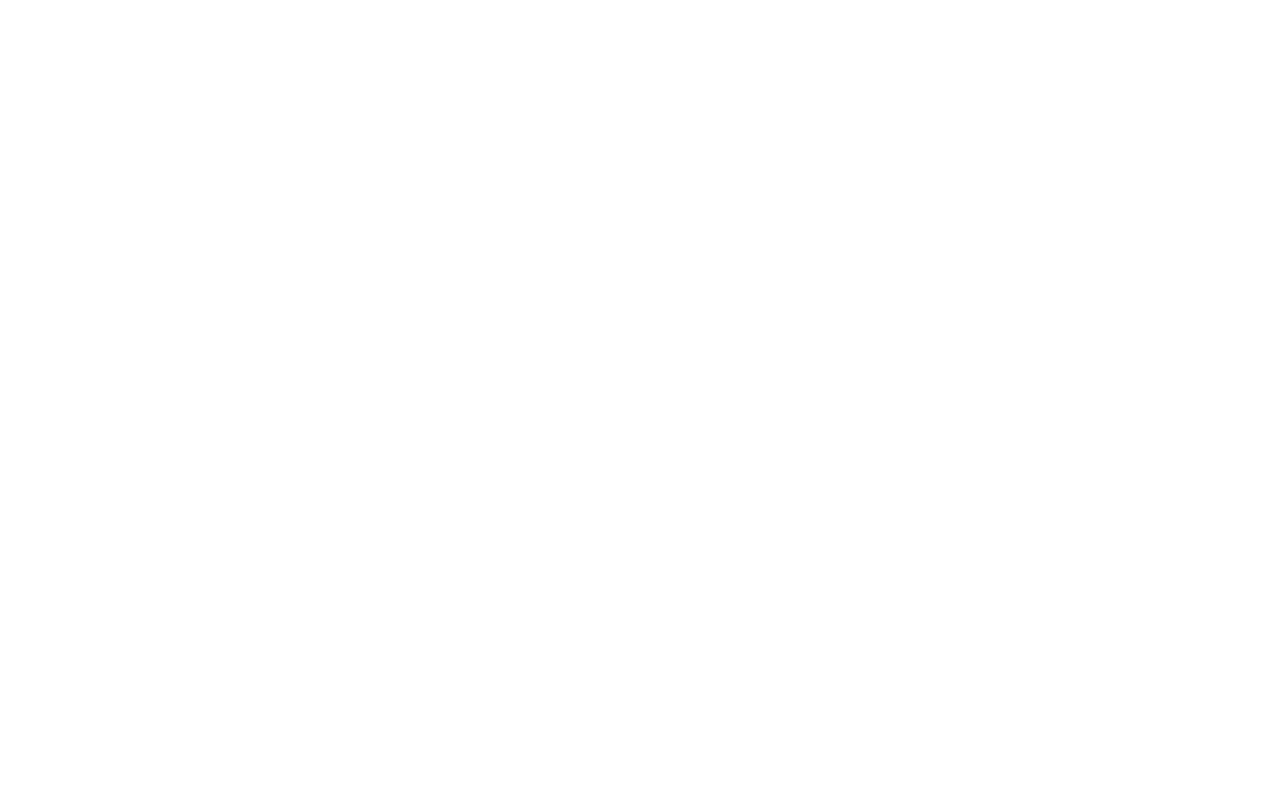
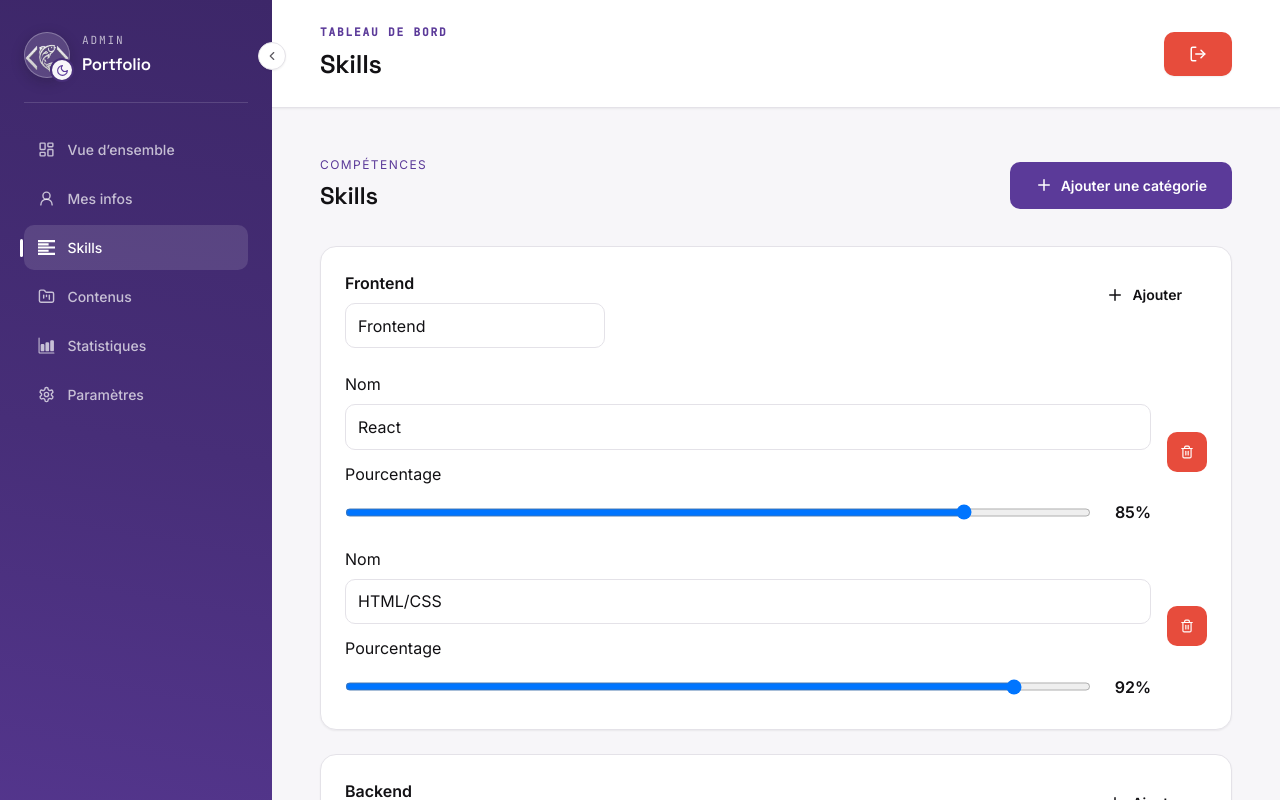
Before and after one commit to gedeon2306/portfolio, a React (Vite) app in the folder admin/: page /dashboard/skills in a window 1280 px wide. Before the commit this address had no page. Built offline with nearby package versions, Linux system fonts and the light colour scheme.

Commit message:
feat(Page): prototipe de la page skills

```diff
--- a/admin/src/components/DashboardLayout.tsx
+++ b/admin/src/components/DashboardLayout.tsx
@@ -12,6 +12,7 @@ import {
   LuX,
   LuUserRound
 } from 'react-icons/lu';
+import { ImParagraphLeft } from "react-icons/im";
 import { FiLogOut } from "react-icons/fi";
 import { IoBarChart } from "react-icons/io5";
 import { useTheme } from '../context/ThemeContext';
@@ -22,6 +23,7 @@ import '../css/DashboardLayout.css';
 const navigation = [
   { to: '/dashboard', label: 'Vue d’ensemble', icon: LuLayoutDashboard },
   { to: '/dashboard/myinfo', label: 'Mes infos', icon: LuUserRound },
+  { to: '/dashboard/skills', label: 'Skills', icon: ImParagraphLeft },
   { to: '/dashboard/content', label: 'Contenus', icon: LuFolderKanban },
   { to: '/dashboard/analytics', label: 'Statistiques', icon: IoBarChart },
   { to: '/dashboard/settings', label: 'Paramètres', icon: LuSettings },
--- a/admin/src/pages/dashboard/myInfo/MyInfo.tsx
+++ b/admin/src/pages/myInfo/MyInfo.tsx
@@ -1,6 +1,6 @@
 import React, { useRef, useState } from 'react';
 import { FiPlus, FiTrash2, FiSave } from 'react-icons/fi';
-import { Spinner } from '../../../components/Spinner';
+import { Spinner } from '../../components/Spinner';
 import './MyInfo.css';
 
 type MyInfoForm = {
--- /dev/null
+++ b/admin/src/pages/skills/Skills.css
@@ -0,0 +1,169 @@
+.skills-page {
+  display: grid;
+  gap: var(--space-6);
+}
+
+.section-header {
+  display: flex;
+  justify-content: space-between;
+  align-items: center;
+  gap: var(--space-4);
+}
+
+.section-eyebrow {
+  font-size: var(--text-xs);
+  text-transform: uppercase;
+  letter-spacing: 0.12em;
+  color: var(--accent);
+  margin-bottom: 0.25rem;
+}
+
+.skills-grid {
+  display: grid;
+  gap: var(--space-5);
+}
+
+.skill-card {
+  padding: var(--space-5);
+  border-radius: var(--radius-lg);
+  background: var(--bg);
+  border: 1px solid var(--border);
+  box-shadow: var(--shadow-sm);
+}
+
+.skill-card-header {
+  display: flex;
+  justify-content: space-between;
+  align-items: flex-start;
+  gap: var(--space-4);
+  margin-bottom: var(--space-5);
+}
+
+.skill-card-title {
+  font-size: 1rem;
+  font-weight: 700;
+  margin: 0 0 0.5rem;
+}
+
+.skill-title-input {
+  width: 100%;
+  padding: 0.6rem 0.75rem;
+  border: 1px solid var(--border);
+  border-radius: var(--radius-md);
+  background: var(--bg);
+  color: var(--text);
+}
+
+.skills-list {
+  display: grid;
+  gap: var(--space-4);
+}
+
+.skills-empty {
+  color: var(--text-secondary);
+  font-size: var(--text-sm);
+}
+
+.skill-row {
+  display: grid;
+  grid-template-columns: minmax(0, 1fr) auto;
+  gap: var(--space-4);
+  align-items: center;
+}
+
+.skill-inputs {
+  display: grid;
+  gap: var(--space-3);
+}
+
+.field {
+  display: flex;
+  flex-direction: column;
+  gap: 0.5rem;
+}
+
+.field input,
+.field textarea,
+.skill-title-input,
+.range-row input {
+  width: 100%;
+  padding: 0.6rem 0.75rem;
+  border: 1px solid var(--border);
+  border-radius: var(--radius-md);
+  background: var(--bg);
+  color: var(--text);
+}
+
+.range-field {
+  display: flex;
+  flex-direction: column;
+  gap: 0.5rem;
+}
+
+.range-row {
+  display: flex;
+  gap: 0.75rem;
+  align-items: center;
+}
+
+.range-row output {
+  min-width: 3rem;
+  text-align: right;
+  font-weight: 700;
+}
+
+.btn-icon-text {
+  display: inline-flex;
+  align-items: center;
+  gap: 0.5rem;
+}
+
+.btn-icon-only {
+  display: inline-flex;
+  align-items: center;
+  justify-content: center;
+  width: 2.5rem;
+  height: 2.5rem;
+  padding: 0;
+}
+
+.modal-overlay {
+  position: fixed;
+  inset: 0;
+  background: rgba(15, 23, 42, 0.55);
+  display: grid;
+  place-items: center;
+  padding: var(--space-4);
+  z-index: 50;
+}
+
+.modal-card {
+  width: min(540px, 100%);
+  background: var(--bg);
+  border: 1px solid var(--border);
+  border-radius: var(--radius-xl);
+  padding: var(--space-5);
+  box-shadow: var(--shadow-lg);
+}
+
+.modal-header h3 {
+  margin: 0;
+}
+
+.modal-body {
+  margin-top: var(--space-4);
+}
+
+.modal-actions {
+  display: flex;
+  justify-content: flex-end;
+  gap: var(--space-3);
+  margin-top: var(--space-5);
+}
+
+@media (max-width: 900px) {
+  .skill-card-header,
+  .skill-row {
+    grid-template-columns: 1fr;
+  }
+}
--- /dev/null
+++ b/admin/src/pages/skills/Skills.tsx
@@ -0,0 +1,199 @@
+import { useState } from 'react';
+import { FiPlus, FiTrash2 } from 'react-icons/fi';
+import './Skills.css';
+
+type SkillItem = {
+  id: string;
+  libelle: string;
+  pourcentage: number;
+};
+
+type SkillCategory = {
+  id: string;
+  title: string;
+  skills: SkillItem[];
+};
+
+const initialCategories: SkillCategory[] = [
+  {
+    id: 'cat-1',
+    title: 'Frontend',
+    skills: [
+      { id: 'skill-1', libelle: 'React', pourcentage: 85 },
+      { id: 'skill-2', libelle: 'HTML/CSS', pourcentage: 92 },
+    ],
+  },
+  {
+    id: 'cat-2',
+    title: 'Backend',
+    skills: [
+      { id: 'skill-3', libelle: 'Django', pourcentage: 80 },
+      { id: 'skill-4', libelle: 'Node.js', pourcentage: 74 },
+    ],
+  },
+];
+
+export default function Skills() {
+  const [categories, setCategories] = useState<SkillCategory[]>(initialCategories);
+  const [isModalOpen, setIsModalOpen] = useState(false);
+  const [newCategoryTitle, setNewCategoryTitle] = useState('');
+
+  const addCategory = () => {
+    if (!newCategoryTitle.trim()) return;
+    setCategories((prev) => [
+      ...prev,
+      { id: `cat-${Date.now()}`, title: newCategoryTitle.trim(), skills: [] },
+    ]);
+    setNewCategoryTitle('');
+    setIsModalOpen(false);
+  };
+
+  const addSkill = (categoryId: string) => {
+    setCategories((prev) => prev.map((category) => {
+      if (category.id !== categoryId) return category;
+      return {
+        ...category,
+        skills: [
+          ...category.skills,
+          { id: `skill-${Date.now()}`, libelle: '', pourcentage: 50 },
+        ],
+      };
+    }));
+  };
+
+  const updateSkill = (categoryId: string, skillId: string, field: keyof Omit<SkillItem, 'id'>, value: string | number) => {
+    setCategories((prev) => prev.map((category) => {
+      if (category.id !== categoryId) return category;
+      return {
+        ...category,
+        skills: category.skills.map((skill) => {
+          if (skill.id !== skillId) return skill;
+          if (field === 'libelle') {
+            return { ...skill, libelle: String(value) };
+          }
+          return { ...skill, pourcentage: Number(value) };
+        }),
+      };
+    }));
+  };
+
+  const removeSkill = (categoryId: string, skillId: string) => {
+    setCategories((prev) => prev.map((category) => {
+      if (category.id !== categoryId) return category;
+      return {
+        ...category,
+        skills: category.skills.filter((skill) => skill.id !== skillId),
+      };
+    }));
+  };
+
+  const updateCategoryTitle = (categoryId: string, title: string) => {
+    setCategories((prev) => prev.map((category) => {
+      if (category.id !== categoryId) {
+        return category;
+      }
+      return { ...category, title };
+    }));
+  };
+
+  return (
+    <div className="skills-page">
+      <div className="section-header">
+        <div>
+          <p className="section-eyebrow">Compétences</p>
+          <h2>Skills</h2>
+        </div>
+        <button className="btn btn-primary btn-icon-text" type="button" onClick={() => setIsModalOpen(true)}>
+          <FiPlus className="btn-icon" /> Ajouter une catégorie
+        </button>
+      </div>
+
+      <div className="skills-grid">
+        {categories.map((category) => (
+          <section key={category.id} className="skill-card">
+            <div className="skill-card-header">
+              <div>
+                <p className="skill-card-title">{category.title || 'Nouvelle catégorie'}</p>
+                <input
+                  type="text"
+                  value={category.title}
+                  onChange={(e) => updateCategoryTitle(category.id, e.target.value)}
+                  className="skill-title-input"
+                  placeholder="Titre de la catégorie"
+                />
+              </div>
+              <button className="btn btn-secondary btn-icon-text" type="button" onClick={() => addSkill(category.id)}>
+                <FiPlus className="btn-icon" /> Ajouter
+              </button>
+            </div>
+
+            <div className="skills-list">
+              {category.skills.length === 0 ? (
+                <p className="skills-empty">Aucune compétence. Ajoutez en une.</p>
+              ) : (
+                category.skills.map((skill) => (
+                  <div key={skill.id} className="skill-row">
+                    <div className="skill-inputs">
+                      <label className="field">
+                        <span>Nom</span>
+                        <input
+                          value={skill.libelle}
+                          onChange={(e) => updateSkill(category.id, skill.id, 'libelle', e.target.value)}
+                          placeholder="Nom de la compétence"
+                        />
+                      </label>
+                      <label className="field range-field">
+                        <span>Pourcentage</span>
+                        <div className="range-row">
+                          <input
+                            type="range"
+                            min={0}
+                            max={100}
+                            value={skill.pourcentage}
+                            onChange={(e) => updateSkill(category.id, skill.id, 'pourcentage', Number(e.target.value))}
+                          />
+                          <output>{skill.pourcentage}%</output>
+                        </div>
+                      </label>
+                    </div>
+                    <button type="button" className="btn btn-danger btn-icon-only" onClick={() => removeSkill(category.id, skill.id)}>
+                      <FiTrash2 />
+                    </button>
+                  </div>
+                ))
+              )}
+            </div>
+          </section>
+        ))}
+      </div>
+
+      {isModalOpen && (
+        <div className="modal-overlay" aria-modal="true" role="dialog">
+          <div className="modal-card">
+            <div className="modal-header">
+              <h3>Ajouter une catégorie</h3>
+            </div>
+            <div className="modal-body">
+              <label className="field">
+                <span>Titre de la catégorie</span>
+                <input
+                  value={newCategoryTitle}
+                  onChange={(e) => setNewCategoryTitle(e.target.value)}
+                  placeholder="Frontend, Backend, Design..."
+                />
+              </label>
+            </div>
+            <div className="modal-actions">
+              <button type="button" className="btn btn-secondary" onClick={() => setIsModalOpen(false)}>
+                Annuler
+              </button>
+              <button type="button" className="btn btn-primary btn-icon-text" onClick={addCategory}>
+                <FiPlus className="btn-icon" /> Ajouter
+              </button>
+            </div>
+          </div>
+        </div>
+      )}
+    </div>
+  );
+}
```
Also changed, not shown: admin/src/routes.tsx (+10 -5 lines), admin/src/pages/myInfo/MyInfo.css (renamed from admin/src/pages/dashboard/myInfo/MyInfo.css).
